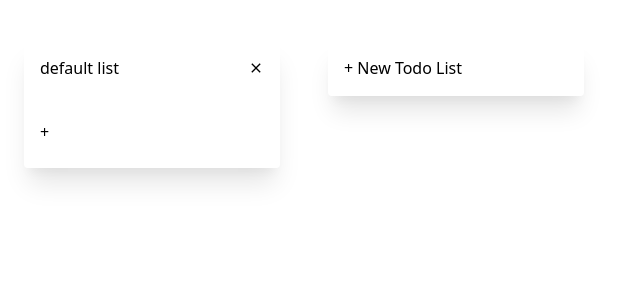
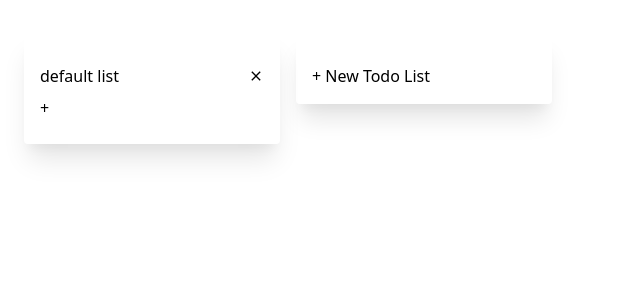
Before and after one commit to hisomura/trello-copy, a React app: page / in a window 1280 px wide. Shown: the top 300 px of the page, without its empty margins (0-640 px from the left). Built offline with nearby package versions, Linux system fonts and the light colour scheme.

Commit message:
Fix styles.

```diff
--- a/src/App.tsx
+++ b/src/App.tsx
@@ -23,10 +23,10 @@ export default function Home() {
     );
   };
   return (
-    <div className="max-w-xl mr-auto pt-8 z-0 flex justify-start">
+    <div className="pt-8 pl-6 flex justify-start items-start">
       <DragDropContext onDragEnd={dragEndHandler}>
-        {lists.map((l) => (
-          <ListContainer key={l.id} list={l} />
+        {lists.map((list) => (
+          <ListContainer key={list.id} list={list} />
         ))}
       </DragDropContext>
       <NewList />
--- a/src/components/CardContainer.tsx
+++ b/src/components/CardContainer.tsx
@@ -12,7 +12,7 @@ export default function CardContainer(props: Props) {
   return (
     <Draggable draggableId={props.card.id} index={props.index}>
       {(provided) => (
-        <li
+        <div
           className="flex py-2 border-t"
           ref={provided.innerRef}
           {...provided.draggableProps}
@@ -20,7 +20,7 @@ export default function CardContainer(props: Props) {
         >
           <input className="my-auto mr-2" type="checkbox" />
           <p className="text-sm">{props.card.name}</p>
-        </li>
+        </div>
       )}
     </Draggable>
   );
--- a/src/components/ListContainer.tsx
+++ b/src/components/ListContainer.tsx
@@ -3,9 +3,9 @@ import { useDispatch, useSelector } from "react-redux";
 import { addCard, Card } from "../store/cardsSlice";
 import { createInputTextOnKeyDownCallback } from "../lib/inputText";
 import { archiveLists, List } from "../store/listsSlice";
-import CardContainer from "./CardContainer";
 import { Droppable } from "react-beautiful-dnd";
 import CloseButton from "./CloseButton";
+import CardContainer from "./CardContainer";
 
 type Props = {
   list: List;
@@ -33,28 +33,26 @@ export default function ListContainer(props: Props) {
   );
 
   return (
-    <Droppable droppableId={props.list.id}>
-      {(provided) => (
-        <div className="mx-6 pt-2 z-0" ref={provided.innerRef} {...provided.droppableProps}>
-          <div className="w-64 shadow-xl rounded px-4 pb-4">
+    <div className="w-64 shadow-xl rounded p-4 mr-4">
       <div className="pt-4 flex justify-between">
         <h1>{props.list.name}</h1>
         <CloseButton action={archiveLists({ ids: [props.list.id] })} />
       </div>
 
-            <div className="max-w-xl pt-8 z-0">
       <div className="py-2">
         + <input className="focus:outline-none ml-1 w-10/12 text-sm" onKeyDown={onKeyDown} type="text" />
       </div>
-              <ul>
+
+      <Droppable droppableId={props.list.id}>
+        {(provided, _snapshot) => (
+          <div {...provided.droppableProps} ref={provided.innerRef}>
             {cards.map((card, index) => (
               <CardContainer key={card.id} index={index} card={card} />
             ))}
-              </ul>
-            </div>
-          </div>
+            {provided.placeholder}
           </div>
         )}
       </Droppable>
+    </div>
   );
 }
--- a/src/components/NewList.tsx
+++ b/src/components/NewList.tsx
@@ -1,8 +1,7 @@
-import React from "react";
-import { useEffect, useRef, useState } from "react";
-import { createInputTextOnKeyDownCallback } from "../lib/inputText";
-import { useDispatch } from "react-redux";
-import { addList } from "../store/listsSlice";
+import React, {useEffect, useRef, useState} from "react";
+import {createInputTextOnKeyDownCallback} from "../lib/inputText";
+import {useDispatch} from "react-redux";
+import {addList} from "../store/listsSlice";
 
 export default function NewList() {
   const dispatch = useDispatch();
@@ -11,7 +10,7 @@ export default function NewList() {
   const inputEl = useRef<HTMLInputElement>(null);
 
   const onKeyDown = createInputTextOnKeyDownCallback((input) => {
-    dispatch(addList({ boardId: "default-board", name: input }));
+    dispatch(addList({boardId: "default-board", name: input}));
   });
 
   useEffect(() => {
@@ -21,8 +20,7 @@ export default function NewList() {
   }, [inputMode]);
 
   return (
-    <div className="mx-6 pt-2 z-0">
-      <div className="w-64 shadow-xl rounded px-4 pb-4">
+    <div className="w-64 shadow-xl rounded p-4 mr-4">
       <div className="pt-4">
         {inputMode ? (
           <input
@@ -40,6 +38,5 @@ export default function NewList() {
         )}
       </div>
     </div>
-    </div>
   );
 }
```
Lines whose indentation alone changed are shown as unchanged.
